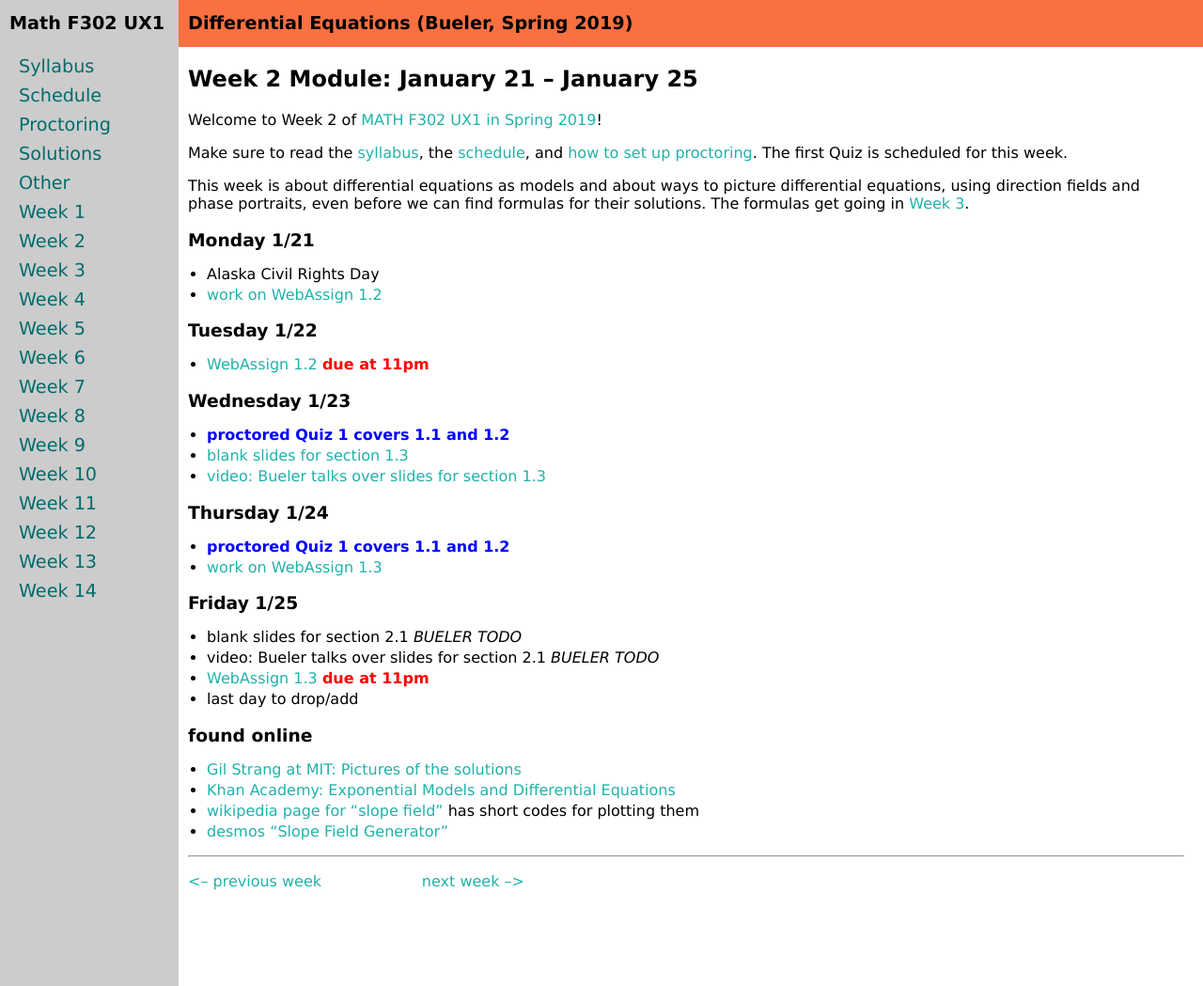
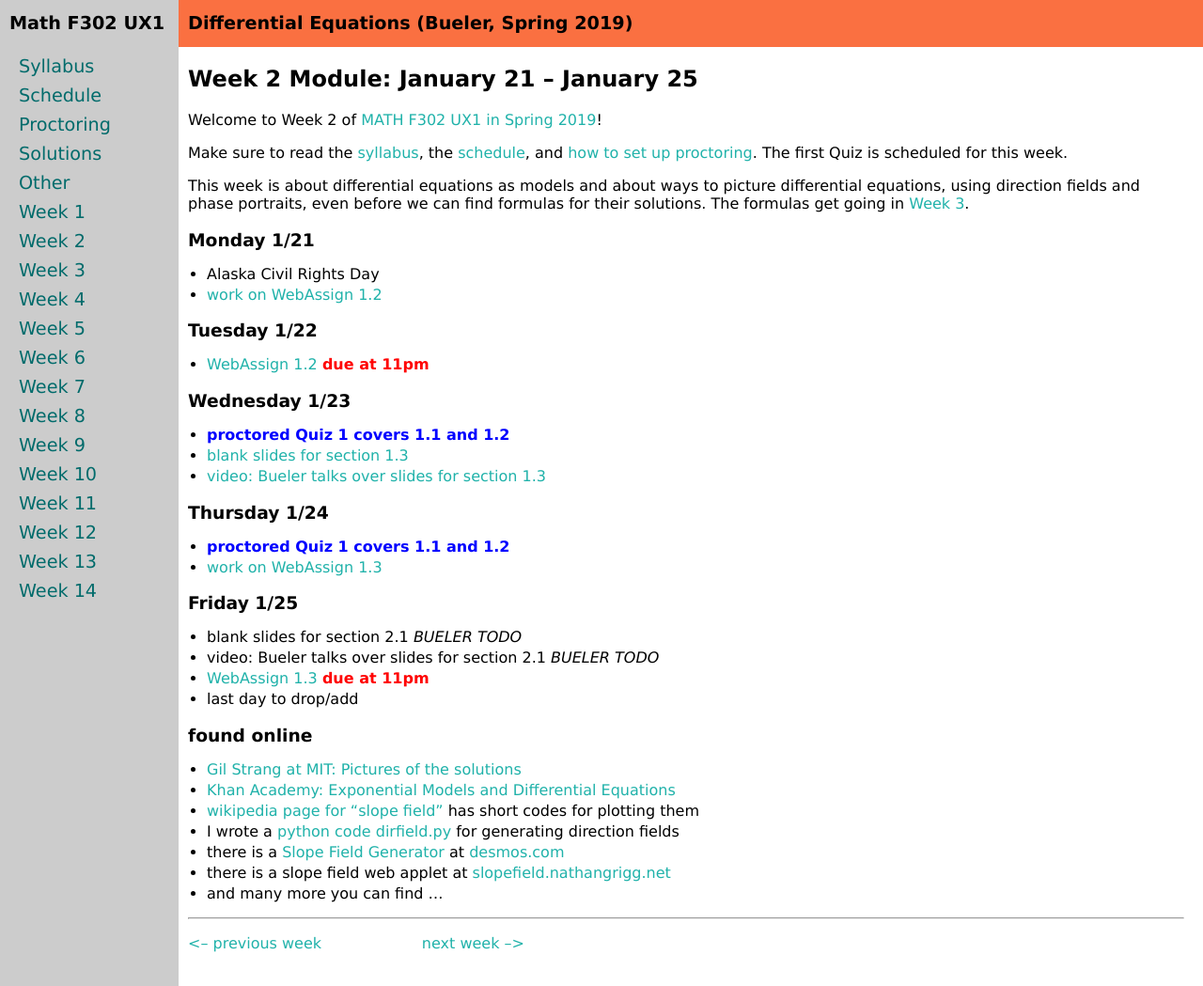
Before and after one commit to bueler/math302, a Jekyll site: the page built from week2.md, in a window 1280 px wide and 1049 px high. Shown: the whole window at 94% size. Built offline with Jekyll 4.4.1, drawn with Linux system fonts in a browser that asks for light colours.

Commit message:
more found online for slope field

```diff
--- a/week2.md
+++ b/week2.md
@@ -37,7 +37,10 @@ This week is about differential equations as models and about ways to picture di
 * [Gil Strang at MIT: Pictures of the solutions](https://www.youtube.com/watch?v=cDfWtSqGiBY)
 * [Khan Academy: Exponential Models and Differential Equations](https://www.khanacademy.org/math/ap-calculus-ab/ab-differential-equations-new/ab-7-8/v/modeling-population-with-simple-differential-equation)
 * [wikipedia page for "slope field"](https://en.wikipedia.org/wiki/Slope_field) has short codes for plotting them
-* [desmos "Slope Field Generator"](https://www.desmos.com/calculator/p7vd3cdmei)
+* I wrote a [python code dirfield.py](other) for generating direction fields
+* there is a [Slope Field Generator](https://www.desmos.com/calculator/p7vd3cdmei) at [desmos.com](https://www.desmos.com)
+* there is a slope field web applet at [slopefield.nathangrigg.net](http://slopefield.nathangrigg.net/)
+* and many more you can find ...
 
 <hr>
 <a align="left" href="week1">\<-- previous week</a>  &nbsp; &nbsp; &nbsp; &nbsp; &nbsp; &nbsp; &nbsp; &nbsp; &nbsp; &nbsp; <a align="right" href="week3">next week --\></a>
```
